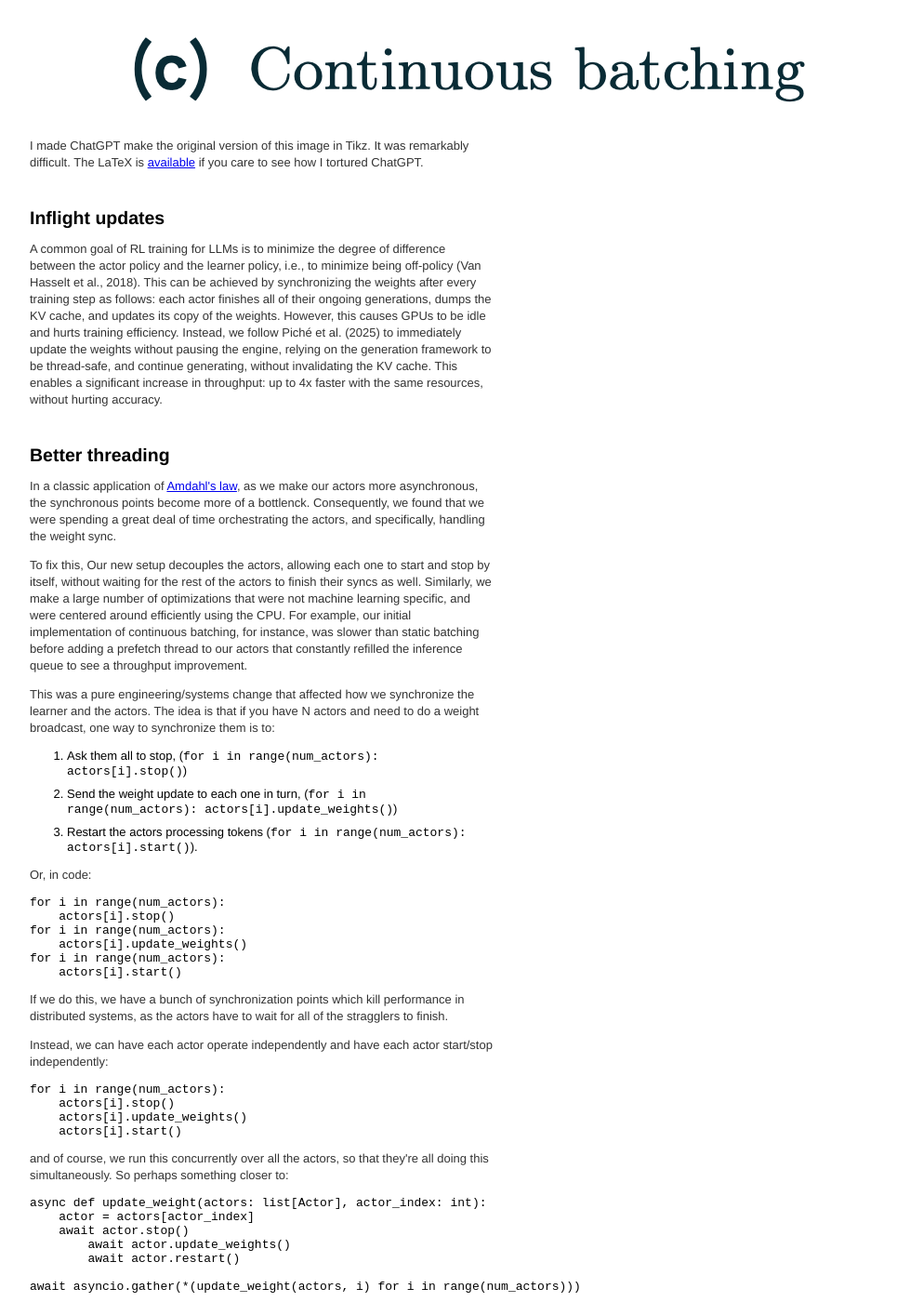
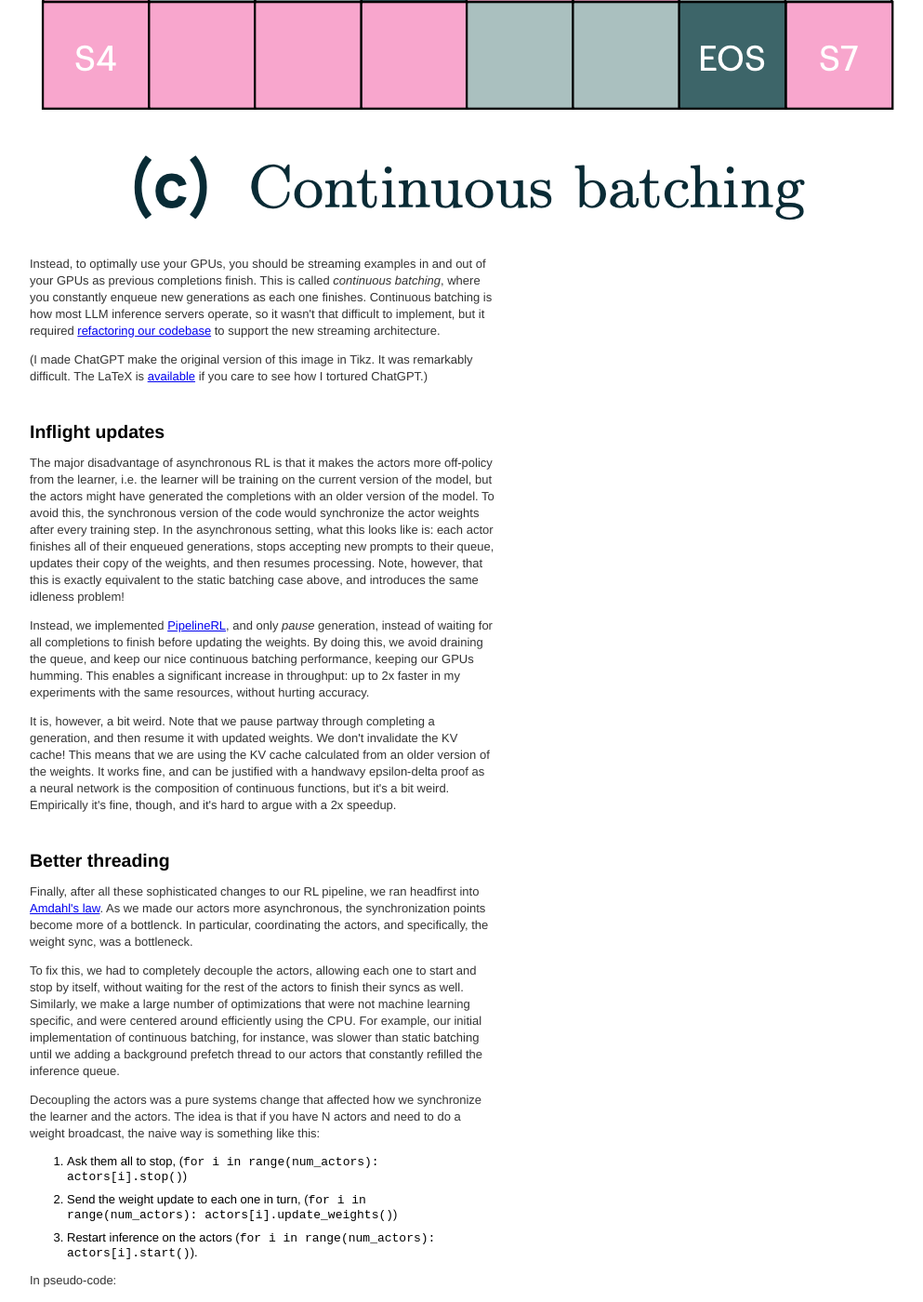
Before and after one commit to finbarrtimbers/finbarrtimbers.github.io, a Jekyll site: the page built from _posts/2026-04-03-making-rl-fast.md, in a window 1280 px wide and 1400 px high, scrolled down 1687 px. Shown: the whole window at 93% size, without its empty margins (196-1189 px from the left). Built offline with Jekyll 4.4.1, drawn with Linux system fonts in a browser that asks for light colours; some of the changed text lies outside the part shown.

Commit message:
updated article

````diff
--- a/_posts/2026-04-03-making-rl-fast.md
+++ b/_posts/2026-04-03-making-rl-fast.md
@@ -4,8 +4,13 @@
 articles: True
 ---
 
-For Olmo 3, I was fortunate enough to find a series of optimizations which made our RL setup 4x faster. As
-we used approximately 250k H100 hours running RL on Olmo 3, this saved us approximately 750k H100 hours, which is roughly equal to $1.5M at current market prices. These changes were detailed in the [paper](https://arxiv.org/abs/2512.13961), but I wanted to write more about them here.
+For Olmo 3, I was put in charge of our post-training infrastucture.
+We made the decision to move from a synchronous RL setup to an
+asynchronous one to enable us to scale. In doing that work,
+I was fortunate enough to find a series of optimizations which made our RL setup 4x faster. As
+we used roughly 250k H100 hours running RL on Olmo 3, these optimizations saved us approximately
+750k H100 hours (~$1.5M) at current market prices. These changes
+were detailed in the [paper](https://arxiv.org/abs/2512.13961), but I wanted to write more about them here.
 
 There were three primary optimizations:
 
@@ -15,54 +20,78 @@
 
 ## Continuous batching
 
-For Olmo 2, the code used a synchronous RL approach, in which the actors and learner all operate in lockstep. This is inefficient, as it makes it.
+For Olmo 2, our post-training code used a synchronous RL approach,
+in which the actors and learner all operate in lockstep. For every training step, we load a batch of prompts that
+we want to send to the actors to complete, and we split the batch into N chunks (where N is the number of actors), sending each to a different actor.
+Then, our learner waits for all the actors to complete their generations. When they're all done, the N completion chunks are
+reassembled into a batch of completions which is trained on.
 
-We employ continuous batching to constantly enqueue new generations as each one
-finishes to remove the compute waste for long generations (see Figure 17). This is in contrast to static batching,
-in which a batch of prompts is split over N actors, and each actor generates the entire batch,41 returns the
-generated responses to the learner, and then receives a new batch of data. Static batching is inefficient, as
-when one generation finishes that “slot” of the batch will remain empty until we get a new batch. The exact
-wasted compute can be calculated as the maximum sequence length minus the average sequence length divided by the maximum sequence length. With Olmo 3, at a 32K generation length, we see a mean generation
-length of 14628 and a maximum of 32K, which means that up to 54% of our compute would have been wasted
-with static batching. See Figure 17 for an illustrated example.
+Such a synchronous RL setup is difficult to optimize and leaves a lot of performance on the table. It does what
+is known as "static batching." In LLM inference, due to variable sequence length, there's a natural tendency towards
+inefficiency. In traditional ML inference (say: you're running inference on a ResNet that is trying to classify MNIST),
+there's no notion of sequence length, so all you have to worry about is your batch size. To efficiently run inference,
+you'd fill your GPU with a [sufficiently big batch](https://www.artfintel.com/p/how-does-batching-work-on-modern)
+of examples and be done. With LLM inference, due to variable sequence length, this is inherently inefficient. If you
+follow the naive approach, you'll waste `(max_sequence_length - mean_sequence_length)/max_sequence_length` of
+your compute. On Olmo 3, we had an average generation length of 14k, and a maximum of 32k, so we would have
+wasted 54\% of our compute with static batching. See the diagram for an illustrated example.
 
 ![Continuous batching vs static batching](/static/images/continuous-batching.png)
 
 
-I made ChatGPT make the original version of this image in Tikz. It was remarkably difficult. The LaTeX is [available](https://gist.github.com/finbarrtimbers/153dae1598b17c75a9690cd848e86818) if you care to see how I tortured ChatGPT.
+Instead, to optimally use your GPUs, you should be streaming examples in and out of your GPUs as previous completions
+finish. This is called _continuous batching_, where you constantly enqueue new generations as each one
+finishes. Continuous batching is how most LLM inference servers operate, so it wasn't that difficult to
+implement, but it required [refactoring our codebase](https://github.com/allenai/open-instruct/pull/998) to support
+the new streaming architecture.
+
+(I made ChatGPT make the original version of this image in Tikz. It was remarkably difficult. The LaTeX is [available](https://gist.github.com/finbarrtimbers/153dae1598b17c75a9690cd848e86818) if you care to see how I tortured ChatGPT.)
 
 
 ## Inflight updates
 
-A common goal of RL training for LLMs is to minimize the degree of difference between
-the actor policy and the learner policy, i.e., to minimize being off-policy (Van Hasselt et al., 2018). This can
-be achieved by synchronizing the weights after every training step as follows: each actor finishes all of their
-ongoing generations, dumps the KV cache, and updates its copy of the weights. However, this causes GPUs to
-be idle and hurts training efficiency. Instead, we follow Piché et al. (2025) to immediately update the weights
-without pausing the engine, relying on the generation framework to be thread-safe, and continue generating,
-without invalidating the KV cache. This enables a significant increase in throughput: up to 4x faster with the
-same resources, without hurting accuracy.
+The major disadvantage of asynchronous RL is that it makes the actors more off-policy from the learner, i.e. the
+learner will be training on the current version of the model, but the actors might have generated the completions
+with an older version of the model. To avoid this, the synchronous version of the code would synchronize the
+actor weights after every training step. In the asynchronous setting, what this looks like is: each actor
+finishes all of their enqueued generations, stops accepting new prompts to their queue, updates their copy
+of the weights, and then resumes processing. Note, however, that this is exactly equivalent to the static
+batching case above, and introduces the same idleness problem!
+
+Instead, we implemented [PipelineRL](https://arxiv.org/abs/2509.19128), and only *pause* generation, instead of
+waiting for all completions to finish before updating the weights. By doing this, we avoid draining the queue,
+and keep our nice continuous batching performance, keeping our GPUs humming. This enables a significant
+increase in throughput: up to 2x faster in my experiments with the same resources, without hurting accuracy.
+
+It is, however, a bit weird. Note that we pause partway through completing a generation, and then resume it
+with updated weights. We don't invalidate the KV cache! This means that we are using the KV cache calculated
+from an older version of the weights. It works fine, and can be justified with a handwavy epsilon-delta proof as
+a neural network is the composition of continuous functions, but it's a bit weird. Empirically it's fine, though,
+and it's hard to argue with a 2x speedup.
 
 
 ## Better threading
 
-In a classic application of [Amdahl's law](https://en.wikipedia.org/wiki/Amdahl%27s_law), as we make our actors more asynchronous, the synchronous points become more of a bottlenck. Consequently, we found that we were spending a great deal of time orchestrating the actors, and specifically, handling the weight sync.
+Finally, after all these sophisticated changes to our RL pipeline, we ran headfirst into [Amdahl's law](https://en.wikipedia.org/wiki/Amdahl%27s_law).
+As we made our actors more asynchronous, the synchronization points become more of a bottlenck. In particular,
+coordinating the actors, and specifically, the weight sync, was a bottleneck.
 
-To fix this, Our new setup decouples the actors, allowing each one
-to start and stop by itself, without waiting for the rest of the actors to finish their syncs as well. Similarly,
-we make a large number of optimizations that were not machine learning specific, and were centered around
+To fix this, we had to completely decouple the actors, allowing each one to start and stop by itself,
+without waiting for the rest of the actors to finish their syncs as well. Similarly, we make a large number
+of optimizations that were not machine learning specific, and were centered around
 efficiently using the CPU. For example, our initial implementation of continuous batching, for instance, was
-slower than static batching before adding a prefetch thread to our actors that constantly refilled the inference
-queue to see a throughput improvement.
+slower than static batching until we adding a background prefetch thread to our actors that constantly refilled the inference
+queue.
 
-This was a pure engineering/systems change that affected how we synchronize the learner and the actors. The idea is that if you have N actors and need to do a weight broadcast, one way to synchronize them is to:
+Decoupling the actors was a pure systems change that affected how we synchronize the learner and the actors.
+The idea is that if you have N actors and need to do a weight broadcast, the naive way is something like this:
 
 1. Ask them all to stop, (`for i in range(num_actors): actors[i].stop()`)
 2. Send the weight update to each one in turn, (`for i in range(num_actors): actors[i].update_weights()`)
-3. Restart the actors processing tokens (`for i in range(num_actors): actors[i].start()`).
+3. Restart inference on the actors (`for i in range(num_actors): actors[i].start()`).
 
 
-Or, in code:
+In pseudo-code:
 
 ```
 for i in range(num_actors):
@@ -84,7 +113,7 @@
     actors[i].start()
 ```
 
-and of course, we run this concurrently over all the actors, so that they're all doing this simultaneously. So perhaps something closer to:
+Of course, we run this concurrently, so all the actors are doing this simultaneously. So perhaps something closer to:
 
 ```
 async def update_weight(actors: list[Actor], actor_index: int):
@@ -96,11 +125,13 @@
 await asyncio.gather(*(update_weight(actors, i) for i in range(num_actors)))
 ```
 
-The main bottleneck here is that we have our learner broadcasting the weight updates, which is inherently sequential. We *could* move to an asynchronous approach like Cursor did for [Composer 2](https://arxiv.org/abs/2603.24477), where the weights are written to disk, but we haven't found the weight broadcast to be a bottleneck in practice.
+The main bottleneck now is that we have our learner broadcasting the weight updates, which is inherently sequential. We *could* move to an asynchronous approach like Cursor did for [Composer 2](https://arxiv.org/abs/2603.24477), where the weights are written to disk, but we haven't found the weight broadcast to be a bottleneck in practice.
+
+Here's the table from the [Olmo 3 paper](https://arxiv.org/abs/2512.13961) showing our results.
 
 | Model      | Total tokens (2h) | Tokens per second | MFU   | MBU    | Notes                             | Commit                                                                                                        |
 |------------|--------------------|-------------------|-------|--------|-----------------------------------|---------------------------------------------------------------------------------------------------------------|
 | qwen2.5-7b |          6340029 |               881 | 0.30% | 12.90% | Baseline before any major changes | [564f8a4](https://github.com/allenai/open-instruct/commit/564f8a4dd72b9298de88f8fa7c242dac53141b88) |
-| qwen2.5-7b |          7023009 |               975 | 0.33% | 14.29% | plus continuous batching          | [ab90d5a](https://github.com/allenai/open-instruct/commit/ab90d5a85698b779ca5acccb6f577b3f8dfbc91d) |
-| qwen2.5-7b |          9774900 |              1358 | 0.46% | 19.89% | plus better threading             | [e320ff0](https://github.com/allenai/open-instruct/commit/e320ff07890eb903660ccc9d26c2a302145e6d57) |
-| qwen2.5-7b |         21235746 |              2949 | 1.01% | 43.21% | plus inflight updates             | [e320ff0](https://github.com/allenai/open-instruct/commit/e320ff07890eb903660ccc9d26c2a302145e6d57) |
+| qwen2.5-7b |          7023009 |               975 | 0.33% | 14.29% | plus continuous batching          | [ab90d5a](https://github.com/allenai/open-instruct/pull/998)  |
+| qwen2.5-7b |          9774900 |              1358 | 0.46% | 19.89% | plus better threading             | [e320ff0](https://github.com/allenai/open-instruct/pull/1054) |
+| qwen2.5-7b |         21235746 |              2949 | 1.01% | 43.21% | plus inflight updates             | [e320ff0](https://github.com/allenai/open-instruct/pull/1054) |
````
